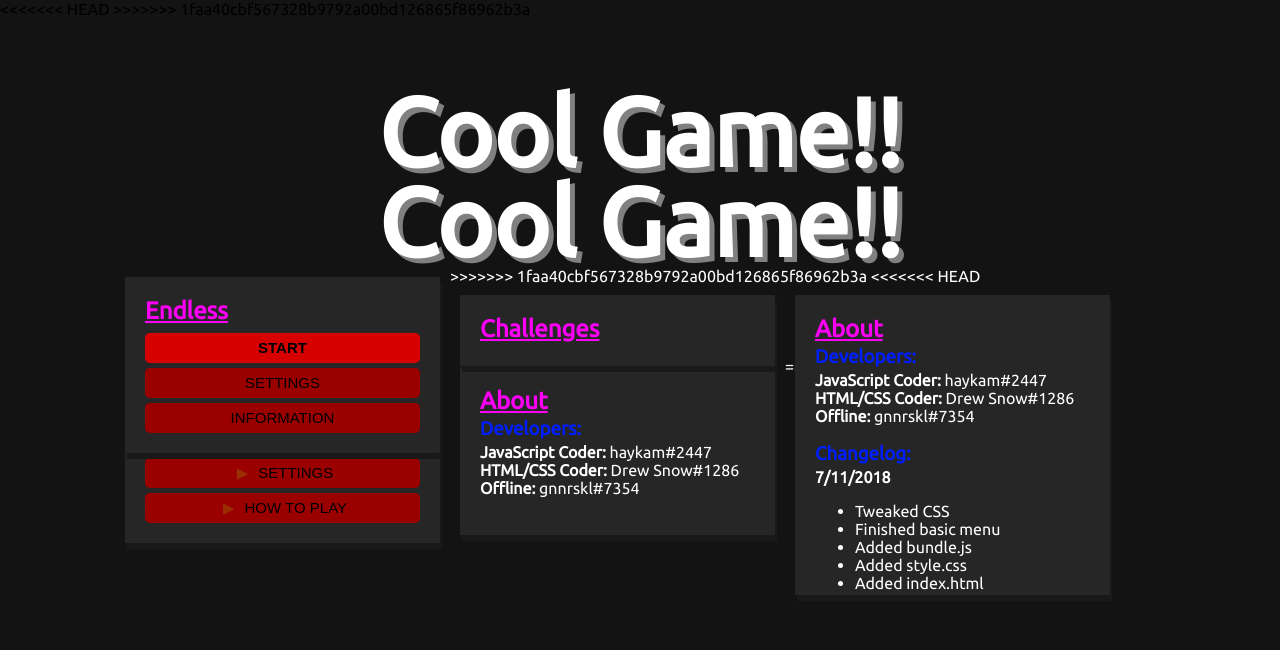
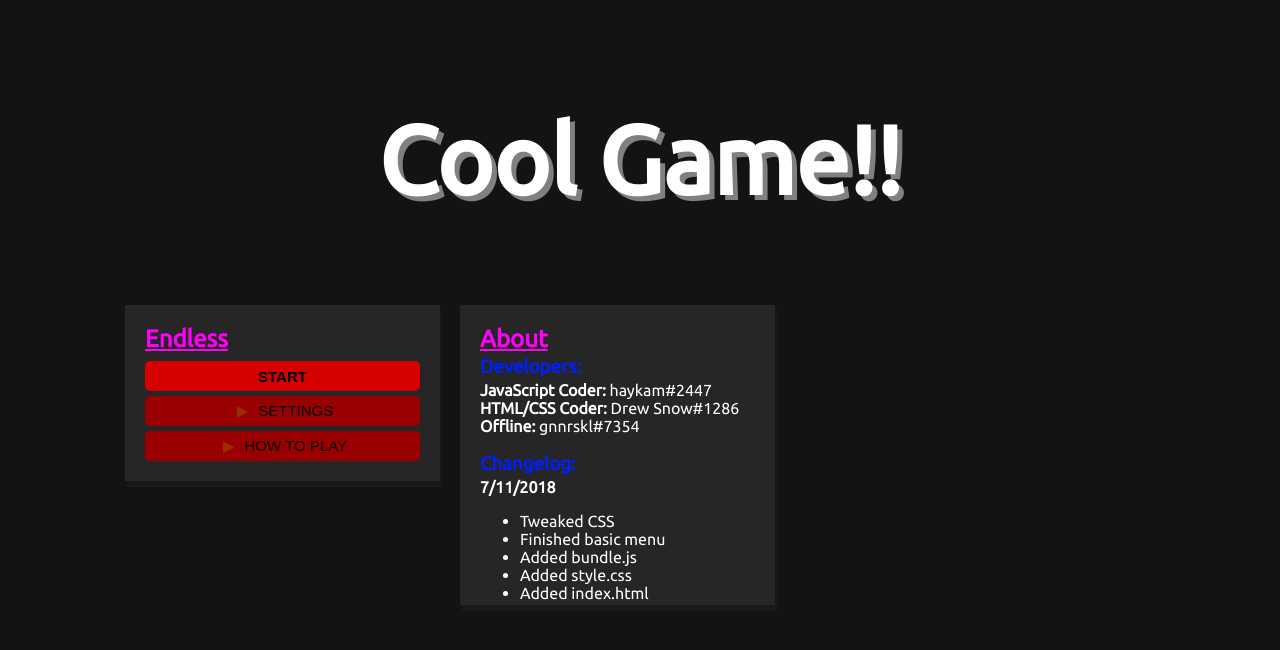
Before and after one commit to haykam821/Nebula-Create-a-Game, a website: page index.html in a window 1280 px wide. Drawn offline with Linux system fonts and the light colour scheme.

Commit message:
Fixed merge bugs

```diff
--- a/index.html
+++ b/index.html
@@ -2,17 +2,15 @@
 <html>
 
 <head>
-    <link rel="stylesheet" href="style.css">
-    <link href="https://fonts.googleapis.com/css?family=Ubuntu" rel="stylesheet">
-    <script src="bundle.js"></script>
+	<link rel="stylesheet" href="style.css">
+	<link href="https://fonts.googleapis.com/css?family=Ubuntu" rel="stylesheet">
+	<script src="bundle.js"></script>
 </head>
 
 <body onload="init();">
-<<<<<<< HEAD
 	<canvas style="display: none;" id="canvas"></canvas>
 	<div id="menuWrapper">
 		<h1 id="title">Cool Game!!</h1>
-
 		<div id="menuBoxWrapper">
 			<div id="endlessMenu" class="menuBoxes">
 				<h2 class="uLine purple">Endless</h2>
@@ -34,33 +32,7 @@
 					</ul>
 				</div>
 			</div>
-=======
-    <div id="menuWrapper">
-        <h1 id="title">Cool Game!!</h1>
 
-        <div id="menuBoxWrapper">
-            <div id="endlessMenu" class="menuBoxes">
-                <h2 class="uLine purple">Endless</h2>
-
-                <button id="endlessButton">START</button>
-
-                <button id="settings" class="accordion">SETTINGS</button>
-                <div id="settingsContent" class="panel">
-                    <strong>Ball Speed: </strong>
-                    <input type="range" min="5" max="25" style="vertical-align: middle; position: relative; bottom: 1px;"></input>
-                </div>
-
-                <button id="about" class="accordion">INFORMATION</button>
-                <div id="aboutContent" class="panel">
-                </div>
-            </div>
->>>>>>> 1faa40cbf567328b9792a00bd126865f86962b3a
-
-            <div id="challengeMenu" class="menuBoxes">
-                <h2 class="uLine purple">Challenges</h2>
-            </div>
-
-<<<<<<< HEAD
 			<div id="aboutMenu" class="menuBoxes">
 				<h2 class="uLine purple">About</h2>
 				<h3 class="blue">Developers:</h3>
@@ -104,49 +76,6 @@
 			}, 450);
 		}
 	</script>
-=======
-            <div id="aboutMenu" class="menuBoxes">
-                <h2 class="uLine purple">About</h2>
-                <h3 class="blue">Developers:</h3>
-                <strong>JavaScript Coder: </strong>haykam#2447
-                <br>
-                <strong>HTML/CSS Coder: </strong>Drew Snow#1286
-                <br>
-                <strong>Offline: </strong>gnnrskl#7354
-                <br>
-                <br>
-            </div>
-        </div>
-    </div>
-    <script>
-        let elements;
-
-        function init() {
-            elements = {
-                endlessStart: document.getElementById("endlessButton"),
-
-                endlessSettings: document.getElementById("settings"),
-                endlessSettingsContent: document.getElementById("settingsContent"),
-
-                endlessInfo: document.getElementById("about"),
-                endlessInfoContent: document.getElementById("aboutContent"),
-            };
-
-            const acc = document.getElementsByClassName("accordion");
-            Array.from(acc).forEach(accordion => {
-                accordion.addEventListener("click", () => {
-                    this.classList.toggle("active");
-                    var panel = this.nextElementSibling;
-                    if (panel.style.maxHeight) {
-                        panel.style.maxHeight = null;
-                    } else {
-                        panel.style.maxHeight = panel.scrollHeight + "px";
-                    }
-                });
-            });
-        }
-    </script>
->>>>>>> 1faa40cbf567328b9792a00bd126865f86962b3a
 </body>
 
 </html>
```
